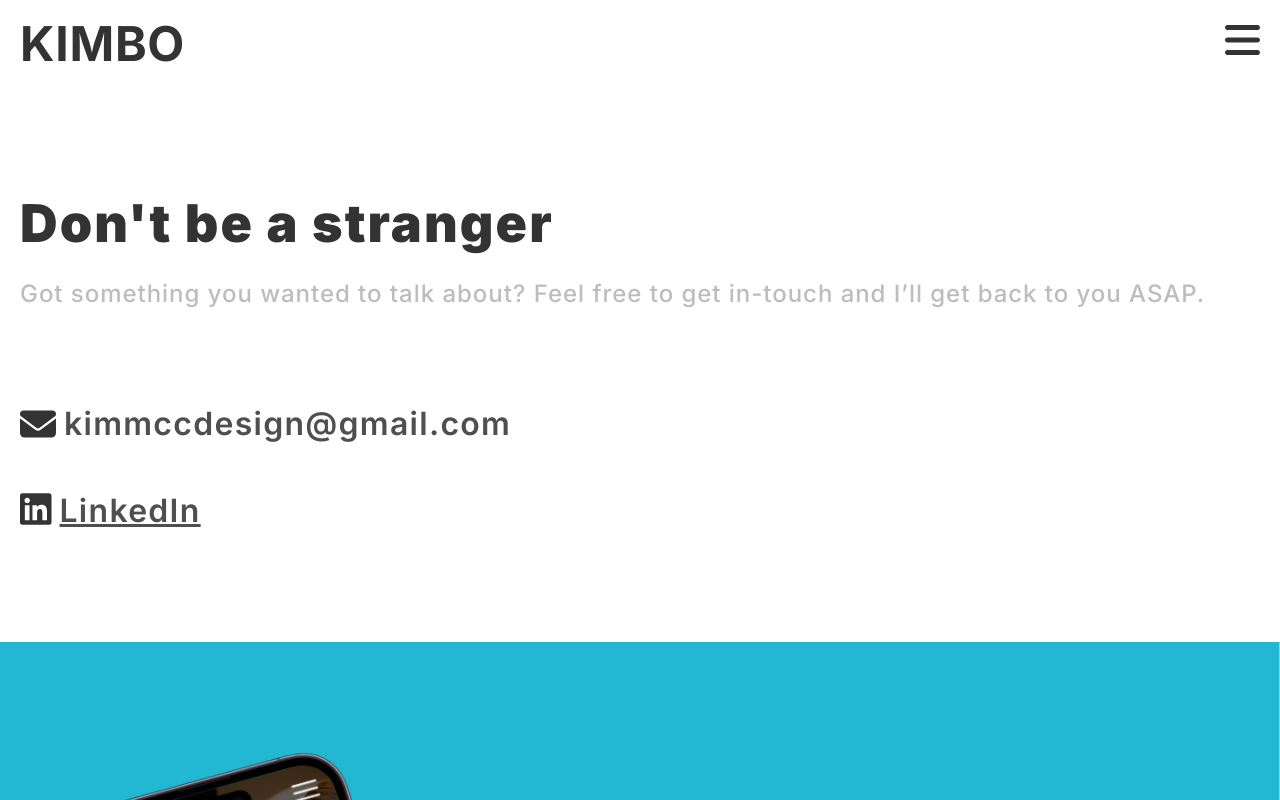
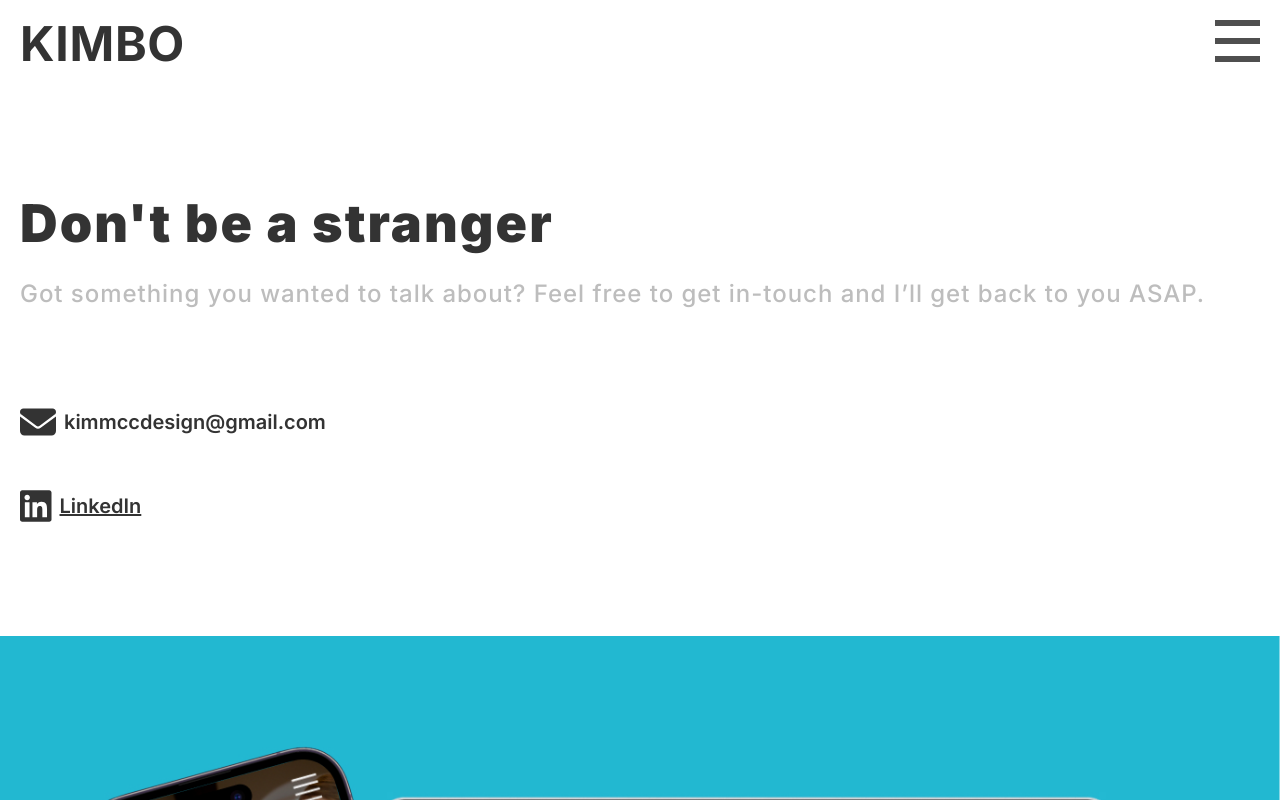
Before and after one commit to KimboMcC/kimbo_mcc, a Next.js app: page /Contact in a window 1280 px wide. Shown: the top 800 px of the page. Built offline with nearby package versions, Linux system fonts and the light colour scheme.

Commit message:
Re-linking, hamburg animations

```diff
--- a/src/app/Contact/page.jsx
+++ b/src/app/Contact/page.jsx
@@ -34,22 +34,20 @@ export default function Contact() {
                     <div className="mb-2">
                         <div className="inline-flex items-center pb-2 text-[#333]">
                             <FontAwesomeIcon className="h-9 pr-2 text-[#333]" icon={faEnvelope}/>
-                            <h3>kimmccdesign@gmail.com</h3>
+                            <h4>kimmccdesign@gmail.com</h4>
                         </div>
                     </div>
                     <div>
-                        <Link className="inline-flex pb-4 text-[#333]" href="https://www.linkedin.com/in/kim-mccauley-974881208/" >
+                        <Link className="inline-flex items-center pb-4 text-[#333]" href="https://www.linkedin.com/in/kim-mccauley-974881208/" >
                             <FontAwesomeIcon className="h-9 pr-2" icon={faLinkedin}/>
-                            <h3 className="underline">LinkedIn</h3>
-
+                            <h4 className="underline">LinkedIn</h4>
                         </Link>
-
                     </div>
                 </div>
                 <div className="mb-24">
                 <ProjSolo key={projectList[0].id} title={projectList[0].title} slug={projectList[0].slug} src={projectList[0].img[0]}/>
                 <ProjSolo key={projectList[2].id} title={projectList[2].title} slug={projectList[2].slug} src={projectList[2].img[0]}/>
-                <ProjSolo key={12} title="View all projects" slug="Projects" src={allProj[2].img[0]}/>
+                <ProjSolo key={12} title="View all projects" src={allProj[2].img[0]}/>
                 </div>
                 <Footer/>
         </div>
--- a/src/app/components/Button.jsx
+++ b/src/app/components/Button.jsx
@@ -2,20 +2,12 @@
 import Link from "next/link";
 
 export default function Button( props ) {
-    const { title, slug, gallery, animate } = props
-
-    let projects = ''
-     if (slug) {
-        projects = `/Projects/${slug}`
-    } else {
-        projects = `/`
-    }
-
+    const { title, gallery, animate } = props
 
     return (
         <div className="bg-black">
             <p className={"bg-black absolute bottom-12 left-5 px-4 py-3 opacity-50 rounded-sm z-10 " + gallery} aria-hidden='true'>{title}</p>
-            <p><Link className={"bg-white absolute bottom-12 left-5 px-4 py-3 rounded-sm z-10 " + gallery + ' ' + animate} href={projects}>{title}</Link></p>
+            <p className={"bg-white absolute bottom-12 left-5 px-4 py-3 rounded-sm z-10 " + gallery + ' ' + animate}>{title}</p>
         </div>
     )
 }
--- a/src/app/components/ContactButton.jsx
+++ b/src/app/components/ContactButton.jsx
@@ -6,7 +6,7 @@ export default function ContactButton() {
 
 
     return(
-        <div className="flex items-center gap-2 anime w-1/5">
+        <div className="flex items-center gap-2 anime w-3/5">
             <FontAwesomeIcon className="h-6" icon={faSquareArrowUpRight}/>
             <p className="font-semibold"><Link href="/Contact" className="hover:underline">Contact me</Link></p>
         </div>
--- a/src/app/components/ProjSolo.jsx
+++ b/src/app/components/ProjSolo.jsx
@@ -9,10 +9,17 @@ import { useState } from "react"
 export default function ProjSolo( props ) {
     const { title, h2, aim, outcome, src, slug, gallery } = props
     const [ isHovered, setIsHovered ] = useState(false)
+    let projects = ''
 
     const visibleBut = 'block'
     if (gallery === true) {
         const visibleBut = 'hidden'
+    }
+
+    if (slug) {
+        projects = `/Projects/${slug}`
+    } else {
+        projects = `/`
     }
 
     const handleMouseOver = () => {
@@ -24,7 +31,7 @@ export default function ProjSolo( props ) {
     };
 
     return(
-        <Link href={`/Projects/${slug}`}>
+        <Link href={projects}>
         <div className="relative h-70 " onMouseOut={handleMouseOut} onMouseOver={handleMouseOver}>
 
                 <Image
@@ -42,4 +49,5 @@ export default function ProjSolo( props ) {
 <div class="relative overflow-hidden">
   <div class="absolute inset-0 bg-blue-500 transform -rotate-45 origin-left"></div>
 </div>
+
 */
--- a/src/app/globals.css
+++ b/src/app/globals.css
@@ -55,6 +55,12 @@ h3 {
   color: #4f4f4f
 }
 
+h4 {
+  font-size: 1.25rem;
+  font-weight: 600;
+  letter-spacing: 0.08;
+}
+
 p {
   font-size: 1.125rem;
   font-style: normal;
@@ -65,14 +71,23 @@ p {
 }
 
 
-li {
+ul li:first-child {
   font-size: 2rem;
   font-style: normal;
   font-weight: 600;
   line-height: normal;
   letter-spacing: 0.08rem;
   color: #4f4f4f;
-  margin-bottom: 3rem;
+  margin-bottom: 4rem;
+}
+
+ul li {
+  font-size: 2rem;
+  font-style: normal;
+  font-weight: 600;
+  line-height: normal;
+  letter-spacing: 0.08rem;
+  color: #4f4f4f;
 }
 
 li:hover {
@@ -92,14 +107,6 @@ li:hover {
   color: #333;
 }
 
-@keyframes moveObject {
-  0% {
-    transform: translate(0, 0); /* Starting position */
-  }
-  100% {
-    transform: translate(10px, 10px); /* Moves to top right */
-  }
-}
 
 .buttonanimate {
   transform: translate(6px, -6px);
@@ -121,3 +128,74 @@ li:hover {
   transform: translate(0px, 0px);
   transition: transform .5s;
 }
+
+#nav-icon3 span:nth-child(1) {
+  top: 0px;
+}
+
+#nav-icon3 span:nth-child(2),#nav-icon3 span:nth-child(3) {
+  top: 18px;
+}
+
+#nav-icon3 span:nth-child(4) {
+  top: 36px;
+}
+
+#nav-icon3.open span:nth-child(1) {
+  top: 18px;
+  width: 0%;
+  left: 50%;
+}
+
+#nav-icon3.open span:nth-child(2) {
+  -webkit-transform: rotate(45deg);
+  -moz-transform: rotate(45deg);
+  -o-transform: rotate(45deg);
+  transform: rotate(45deg);
+}
+
+#nav-icon3.open span:nth-child(3) {
+  -webkit-transform: rotate(-45deg);
+  -moz-transform: rotate(-45deg);
+  -o-transform: rotate(-45deg);
+  transform: rotate(-45deg);
+}
+
+#nav-icon3.open span:nth-child(4) {
+  top: 18px;
+  width: 0%;
+  left: 50%;
+}
+
+#nav-icon1, #nav-icon2, #nav-icon3, #nav-icon4 {
+  width: 45px;
+  height: 40px;
+  position: relative;
+  -webkit-transform: rotate(0deg);
+  -moz-transform: rotate(0deg);
+  -o-transform: rotate(0deg);
+  transform: rotate(0deg);
+  -webkit-transition: .5s ease-in-out;
+  -moz-transition: .5s ease-in-out;
+  -o-transition: .5s ease-in-out;
+  transition: .5s ease-in-out;
+  cursor: pointer;
+}
+
+#nav-icon1 span, #nav-icon3 span, #nav-icon4 span {
+  display: block;
+  position: absolute;
+  height: 6px;
+  width: 100%;
+  background: #4f4f4f;
+  opacity: 1;
+  left: 0;
+  -webkit-transform: rotate(0deg);
+  -moz-transform: rotate(0deg);
+  -o-transform: rotate(0deg);
+  transform: rotate(0deg);
+  -webkit-transition: .25s ease-in-out;
+  -moz-transition: .25s ease-in-out;
+  -o-transition: .25s ease-in-out;
+  transition: .25s ease-in-out;
+}
--- a/src/app/nav/Navbar.tsx
+++ b/src/app/nav/Navbar.tsx
@@ -8,10 +8,10 @@ import { useState } from "react"
 
 export default function Navbar() {
     const [ open, setOpen ] = useState(true)
-
     function toggleOpen() {
         setOpen(!open)
     }
+
 
     let visible = 'hidden'
     if (open) {
@@ -24,13 +24,21 @@ export default function Navbar() {
         <div className="items-center fixed z-20 w-full">
             <div className="flex py-5 px-5 justify-between bg-white">
                 <p className="font-bold text-5xl"><Link href={'/'}>KIMBO</Link></p>
-                <FontAwesomeIcon className="h-10 cursor-pointer" onClick={toggleOpen} icon={open ? faBars : faXmark}/>
+                <div id="nav-icon3" onClick={toggleOpen} className={open ? '' : 'open'}>
+                    <span></span>
+                    <span></span>
+                    <span></span>
+                    <span></span>
+                </div>
             </div>
-            <ul className={"py-24 px-5 bg-gray-100 w-full " + visible }>
-                <li onClick={toggleOpen}><Link href='/'>Projects</Link></li>
-                <li onClick={toggleOpen}><Link href='/Contact'>Contact</Link></li>
-
+            <ul className={"py-14 px-5 z-18 drop-shadow-md bg-white w-full " + visible} >
+                <li><Link href='/' onClick={toggleOpen}>Projects</Link></li>
+                <li><Link href='/Contact' onClick={toggleOpen}>Contact</Link></li>
             </ul>
         </div>
     )
 }
+
+/*
+<FontAwesomeIcon className="h-10 cursor-pointer" onClick={toggleOpen} icon={open ? faBars : faXmark}/>
+*/
```
